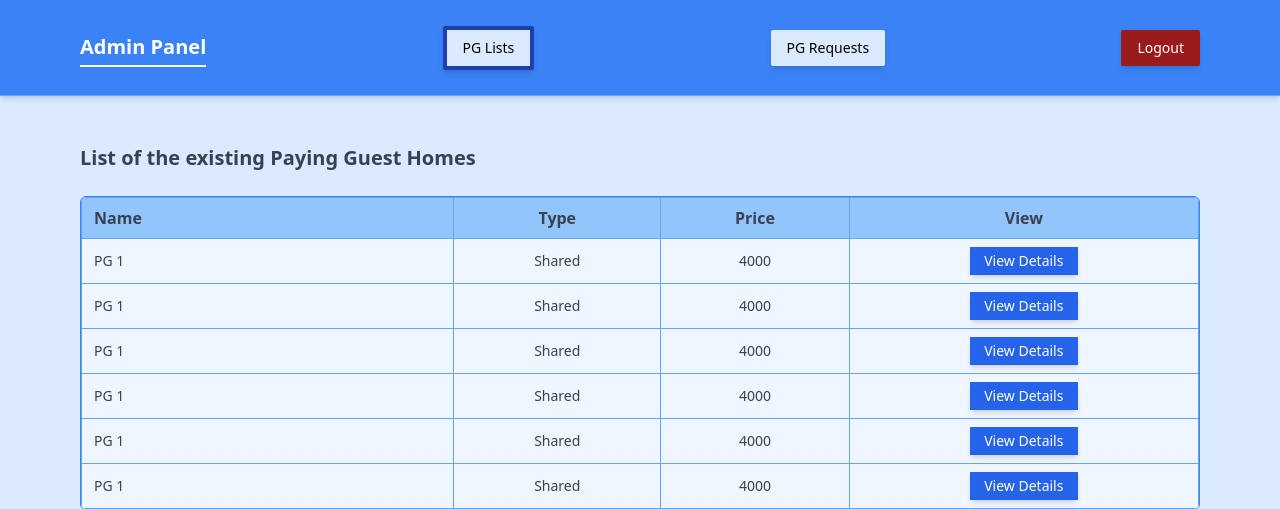
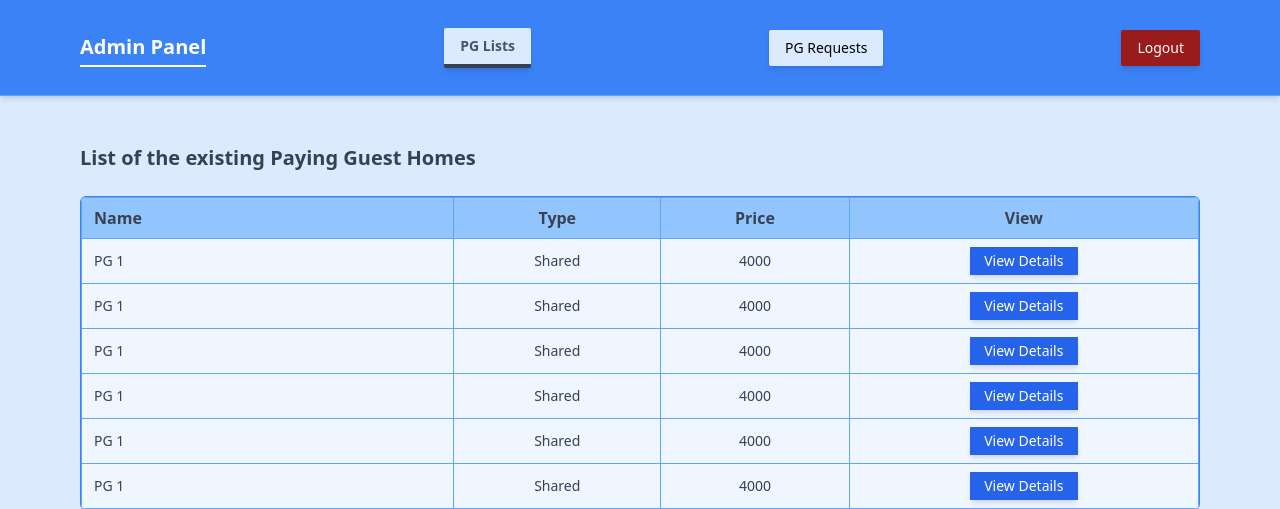
Before and after one commit to yubaraj-g/book-pg-project, a PHP site: page /admin/adminpanel.php in a window 1280 px wide. Shown: the top 509 px of the page. Run offline with PHP 8.4, Linux system fonts and the light colour scheme; some libraries are stand-ins or nearby versions.

Commit message:
UI fixes.

```diff
--- a/admin/adminpanel.php
+++ b/admin/adminpanel.php
@@ -13,9 +13,9 @@
 <body class="bg-blue-100 w-full h-screen flex flex-col text-gray-700">
     <header class="flex bg-blue-500 h-24 shadow-md px-20 items-center justify-between border-b border-blue-400">
         <h1 class="font-bold text-xl text-white py-1 border-b-2 border-white">Admin Panel</h1>
-        <button class="py-2 px-4 font-medium text-sm bg-blue-100 hover:bg-blue-700 text-black hover:text-white rounded-sm shadow-md border-4 border-blue-800">PG Lists</button>
-        <button class="py-2 px-4 font-medium text-sm bg-blue-100 hover:bg-blue-700 text-black hover:text-white rounded-sm shadow-md">PG Requests</button>
-        <button class="py-2 px-4 font-medium text-sm bg-red-800 hover:bg-blue-100 text-white hover:text-red-900 rounded-sm shadow-md">Logout</button>
+        <a href="../admin/adminpanel.php" class="py-2 px-4 text-sm bg-blue-100 hover:bg-blue-700 text-black hover:text-white rounded-sm shadow-md border-b-4 border-gray-700 text-gray-600 font-bold">PG Lists</a>
+        <a href="" class="py-2 px-4 font-medium text-sm bg-blue-100 hover:bg-blue-700 text-black hover:text-white rounded-sm shadow-md">PG Requests</a>
+        <a href="../admin/login.php" class="py-2 px-4 font-medium text-sm bg-red-800 hover:bg-blue-100 text-white hover:text-red-900 rounded-sm shadow-md">Logout</a>
     </header>
 
     <main class="px-20 h-fit py-12 flex flex-col gap-6">
```
Also changed, not shown: pgowner/signup.php (+5 -4 lines).
